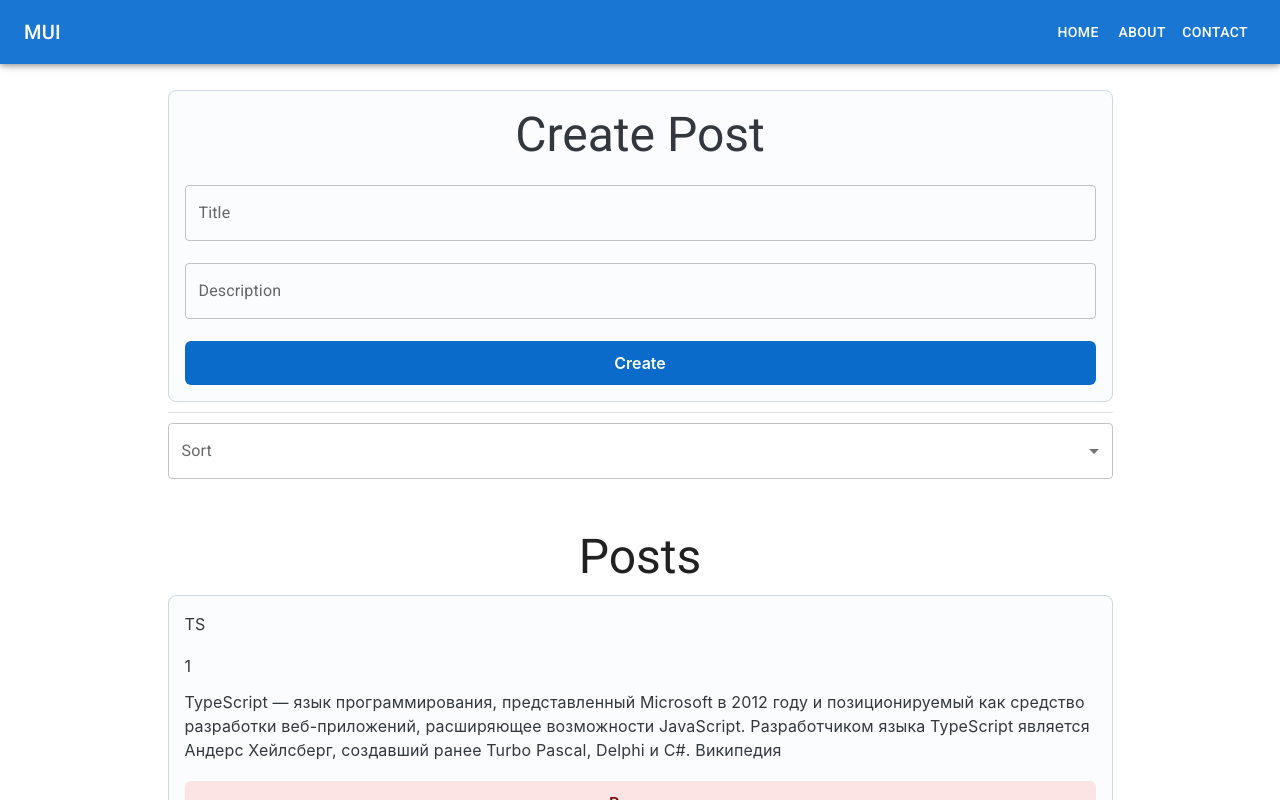
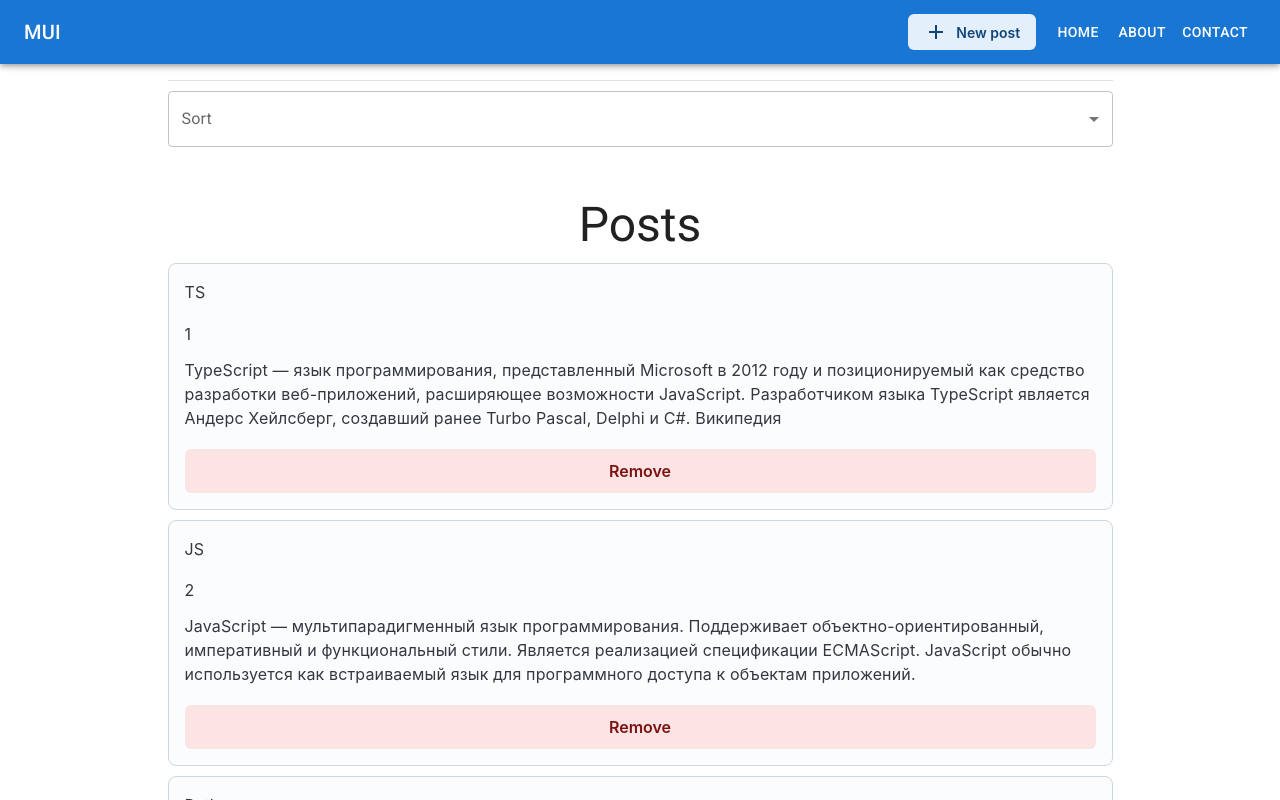
Before and after one commit to hoach-linux/hoach-blog, a React (Vite) app: page / in a window 1280 px wide. Shown: the top 800 px of the page. Built offline with nearby package versions, Linux system fonts and the light colour scheme.

Commit message:
new components

```diff
--- a/package.json
+++ b/package.json
@@ -12,6 +12,7 @@
     "@emotion/react": "^11.10.5",
     "@emotion/styled": "^11.10.5",
     "@fontsource/roboto": "^4.5.8",
+    "@mui/icons-material": "^5.11.0",
     "@mui/joy": "^5.0.0-alpha.64",
     "@mui/material": "^5.11.6",
     "react": "^18.2.0",
--- a/src/App.tsx
+++ b/src/App.tsx
@@ -72,9 +72,8 @@ function App() {
 
   return (
     <div className="App">
-      <Navbar />
+      <Navbar create={createPost} />
       <Toolbar />
-      <Form create={createPost} title="Create Post" />
       <Divider
         style={{ marginBottom: "10px" }}
         component="div"
--- a/src/components/Form.tsx
+++ b/src/components/Form.tsx
@@ -1,11 +1,10 @@
 import * as React from "react";
 import { useState } from "react";
 import { TextField } from "@mui/material";
-import Typography from "@mui/material/Typography";
 import Button from "@mui/joy/Button";
 import Card from "@mui/joy/Card";
 
-const Form = ({ create, title }: { create: any, title: string }) => {
+const Form = ({ create, close }: { create: any; close: any }) => {
   const [post, setPost] = useState({ title: "", body: "" });
   const [isLoading, setIsloading] = useState(false);
 
@@ -21,6 +20,8 @@ const Form = ({ create, title }: { create: any, title: string }) => {
         create(newPost);
 
         setIsloading(false);
+
+        close(false);
       }, 1000);
 
       setPost({ title: "", body: "" });
@@ -29,10 +30,6 @@ const Form = ({ create, title }: { create: any, title: string }) => {
 
   return (
     <div className="form">
-      <Card variant="outlined" sx={{ maxWidth: 945 }} className="post">
-        <Typography variant="h3" component="h3" className="paragraph">
-          {title}
-        </Typography>
       <TextField
         value={post.title}
         onChange={(e) => setPost({ ...post, title: e.target.value })}
@@ -62,7 +59,6 @@ const Form = ({ create, title }: { create: any, title: string }) => {
       >
         Create
       </Button>
-      </Card>
     </div>
   );
 };
--- a/src/components/Navbar.tsx
+++ b/src/components/Navbar.tsx
@@ -8,28 +8,40 @@ import IconButton from "@mui/material/IconButton";
 import List from "@mui/material/List";
 import ListItem from "@mui/material/ListItem";
 import ListItemButton from "@mui/material/ListItemButton";
+import MenuIcon from "@mui/icons-material/Menu";
 import ListItemText from "@mui/material/ListItemText";
 import Toolbar from "@mui/material/Toolbar";
 import Typography from "@mui/material/Typography";
+import TypographyJoy from "@mui/joy/Typography";
 import Button from "@mui/material/Button";
+import FormControl from "@mui/joy/FormControl";
+import FormLabel from "@mui/joy/FormLabel";
+import Input from "@mui/joy/Input";
+import Modal from "@mui/joy/Modal";
+import ModalDialog from "@mui/joy/ModalDialog";
+import Stack from "@mui/joy/Stack";
+import ButtonJoy from "@mui/joy/Button";
+import Add from "@mui/icons-material/Add";
+import Form from "./Form";
 
 interface Props {
-  /**
-   * Injected by the documentation to work in an iframe.
-   * You won't need it on your project.
-   */
+  create: any;
   window?: () => Window;
 }
 
 const drawerWidth = 240;
 const navItems = ["Home", "About", "Contact"];
 
-const Navbar = (props: Props) => {
+const Navbar = (props: Props, create: any) => {
   const { window } = props;
   const [mobileOpen, setMobileOpen] = React.useState(false);
+  const [open, setOpen] = React.useState(false);
 
   const handleDrawerToggle = () => {
     setMobileOpen((prevState) => !prevState);
+  };
+  const closeModal = (isCloseModal: boolean) => {
+    setOpen(isCloseModal);
   };
 
   const drawer = (
@@ -39,6 +51,15 @@ const Navbar = (props: Props) => {
       </Typography>
       <Divider />
       <List>
+        <ButtonJoy
+          variant="plain"
+          color="primary"
+          fullWidth
+          startDecorator={<Add />}
+          onClick={() => setOpen(true)}
+        >
+          New post
+        </ButtonJoy>
         {navItems.map((item) => (
           <ListItem key={item} disablePadding>
             <ListItemButton sx={{ textAlign: "center" }}>
@@ -54,6 +75,7 @@ const Navbar = (props: Props) => {
     window !== undefined ? () => window().document.body : undefined;
 
   return (
+    <React.Fragment>
       <Box sx={{ display: "flex" }}>
         <CssBaseline />
         <AppBar component="nav">
@@ -65,7 +87,7 @@ const Navbar = (props: Props) => {
               onClick={handleDrawerToggle}
               sx={{ mr: 2, display: { sm: "none" } }}
             >
-            Menu
+              <MenuIcon />
             </IconButton>
             <Typography
               variant="h6"
@@ -74,7 +96,16 @@ const Navbar = (props: Props) => {
             >
               MUI
             </Typography>
-          <Box sx={{ display: { xs: "none", sm: "block" } }}>
+            <Box sx={{ display: { xs: "none", sm: "flex" } }}>
+              <ButtonJoy
+                variant="soft"
+                color="primary"
+                startDecorator={<Add />}
+                onClick={() => setOpen(true)}
+                style={{ marginRight: "10px" }}
+              >
+                New post
+              </ButtonJoy>
               {navItems.map((item) => (
                 <Button key={item} sx={{ color: "#fff" }}>
                   {item}
@@ -104,6 +135,39 @@ const Navbar = (props: Props) => {
           </Drawer>
         </Box>
       </Box>
+      <Modal open={open} onClose={() => setOpen(false)}>
+        <ModalDialog
+          aria-labelledby="basic-modal-dialog-title"
+          aria-describedby="basic-modal-dialog-description"
+          sx={{
+            maxWidth: 700,
+            borderRadius: "md",
+            minWidth: 360,
+            p: 3,
+            boxShadow: "lg",
+          }}
+        >
+          <TypographyJoy
+            id="basic-modal-dialog-title"
+            component="h2"
+            level="inherit"
+            fontSize="1.25em"
+            mb="0.25em"
+          >
+            Create new post
+          </TypographyJoy>
+          <TypographyJoy
+            id="basic-modal-dialog-description"
+            mt={0.5}
+            mb={2}
+            textColor="text.tertiary"
+          >
+            Fill in the information of the post.
+          </TypographyJoy>
+          <Form create={props.create} close={closeModal} />
+        </ModalDialog>
+      </Modal>
+    </React.Fragment>
   );
 };
 
```
Also changed, not shown: 1 other file (tests, documents, lock files or other folders). Lines whose indentation alone changed are shown as unchanged.
